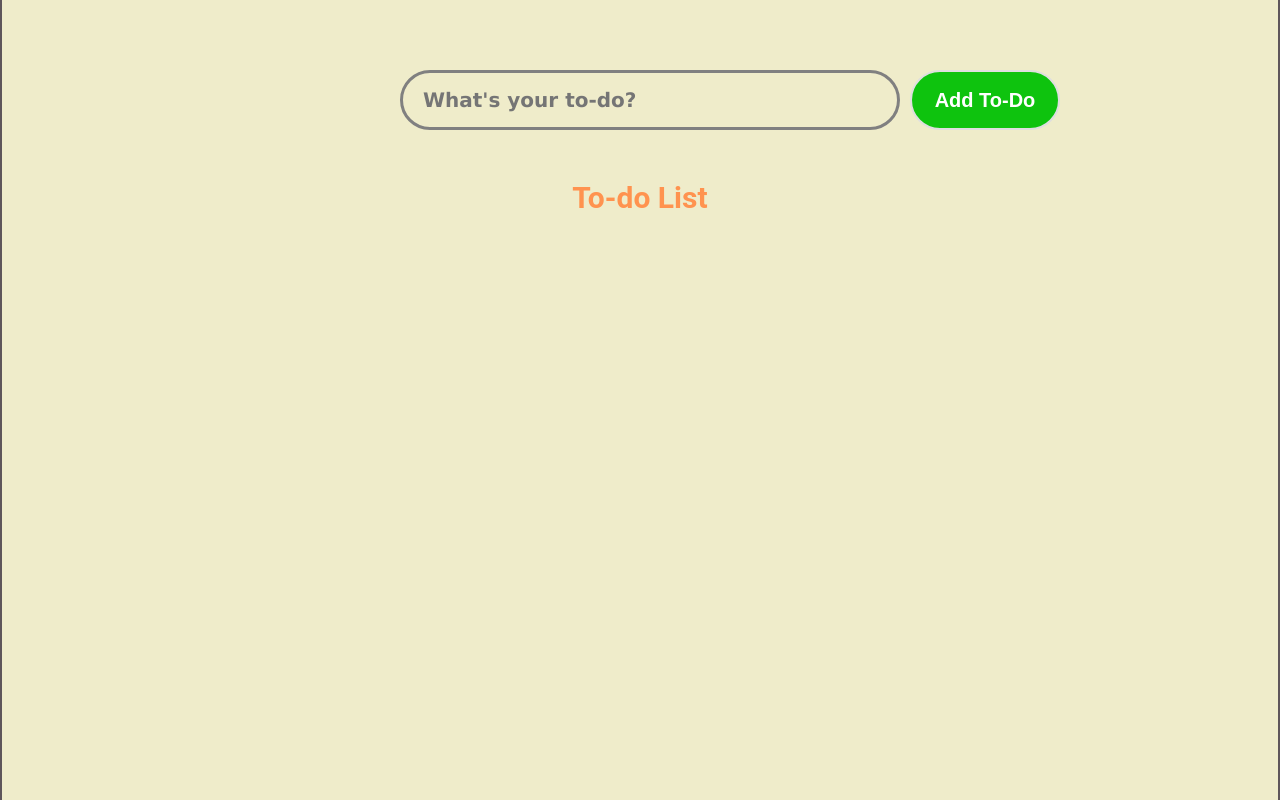
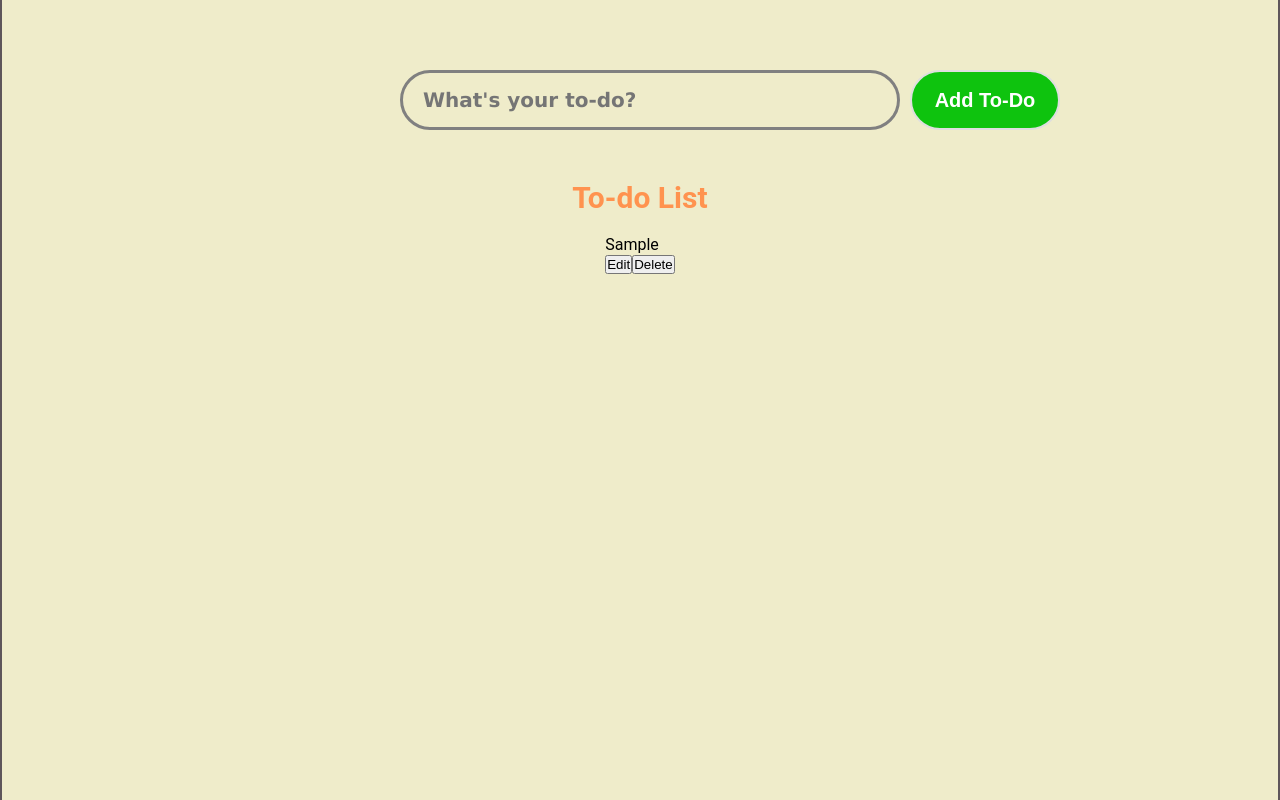
Before and after one commit to Ceft7412/to-do-list-react, a React (Vite) app: page / in a window 1280 px wide. Both pictures are taken after typing "Sample" into the empty fields and a click on the button "Add To-Do". Built offline with nearby package versions, Linux system fonts and the light colour scheme.

Commit message:
@update to handle modal

```diff
--- a/src/components/Todos.tsx
+++ b/src/components/Todos.tsx
@@ -1,23 +1,41 @@
 import React, { useEffect, useState } from "react";
+import Confirmation from "./Modal/Confirmation";
+import Edit from "./Modal/Edit";
 
-function Todos() {
+function Todos({ lists, setLists }) {
   const [fetching, setFetching] = useState<boolean>(true);
-  const [lists, setLists] = useState<string[]>([]);
-  useEffect(() => {
-    if (typeof window !== "undefined") {
-      const todos: string[] = JSON.parse(localStorage.getItem("todos") || "[]");
-      setLists(todos);
-      setFetching(false);
-    }
-  }, []);
-  if (fetching) {
-    return;
-  }
+  const [list, setList] = useState<number>();
 
+  const [modal, setModal] = useState<boolean>(false);
+  const [editModal, setEditModal] = useState<boolean>(false);
+  console.log("modal: ", modal);
+
+  const handleDeleteClick = (index: number) => {
+    setList(index);
+    setModal(true);
+  };
+
+  const handleEditClick = (index: number) => {
+    setEditModal(true);
+    setList(index);
+  };
   return (
     <>
       {lists.map((list, index) => (
-        <div key={index}>{list}</div>
+        <div key={index} className="todo-list">
+          {editModal && <Edit listToEdit={list} lists={lists} />}
+          <span className="todo-list__title">{list}</span>
+          <div className="todo-list__actions">
+            <button onClick={() => handleEditClick(index)}>Edit</button>
+
+            <button type="button" onClick={() => handleDeleteClick(index)}>
+              Delete
+            </button>
+            {modal && (
+              <Confirmation setModal={setModal} listToDelete={list} setLists={setLists} />
+            )}
+          </div>
+        </div>
       ))}
     </>
   );
```
